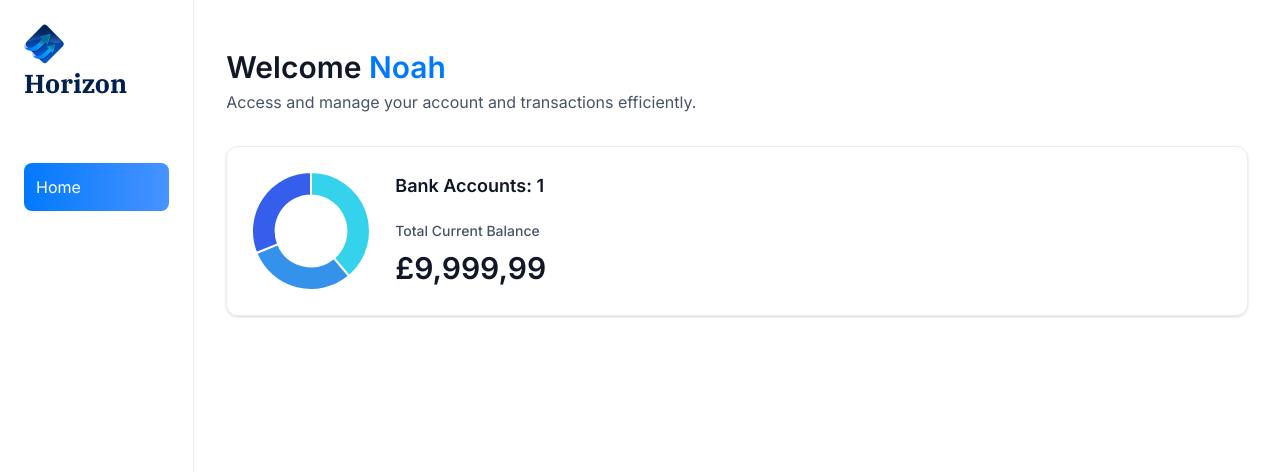
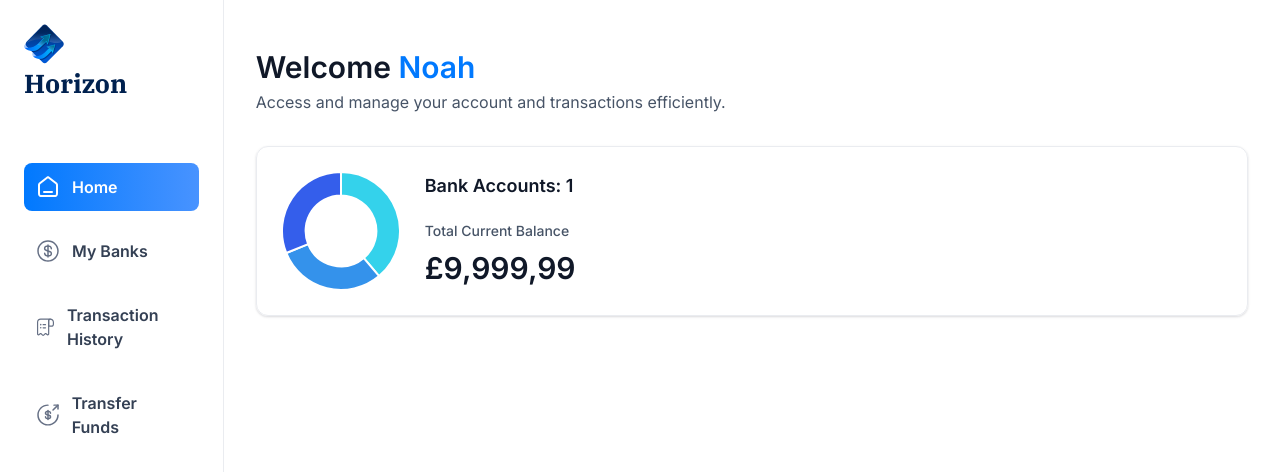
Before and after one commit to khoinguyenpham04/bankingapp, a Next.js app: page / in a window 1280 px wide. Shown: the top 472 px of the page. Built offline with nearby package versions, Linux system fonts and the light colour scheme.

Commit message:
Improved the sidebar icons

```diff
--- a/components/Sidebar.tsx
+++ b/components/Sidebar.tsx
@@ -32,7 +32,22 @@
 
           return (
             <Link href={item.route} key ={item.label} className= {cn('sidebar-link', {'bg-bank-gradient': isActive})}>
-              {item.label}
+              <div className="relative size-6">
+                <Image
+                  src = {item.imgURL}
+                  alt={item.label}
+                  fill
+
+                  className={cn({
+                    'brightness-[3] invert-0': isActive
+                  })}
+                />
+              </div>
+              <p className={cn('sidebar-label',{
+                '!text-white': isActive
+              })}>
+                {item.label}
+              </p>
             </Link>
           )
         })}
```
